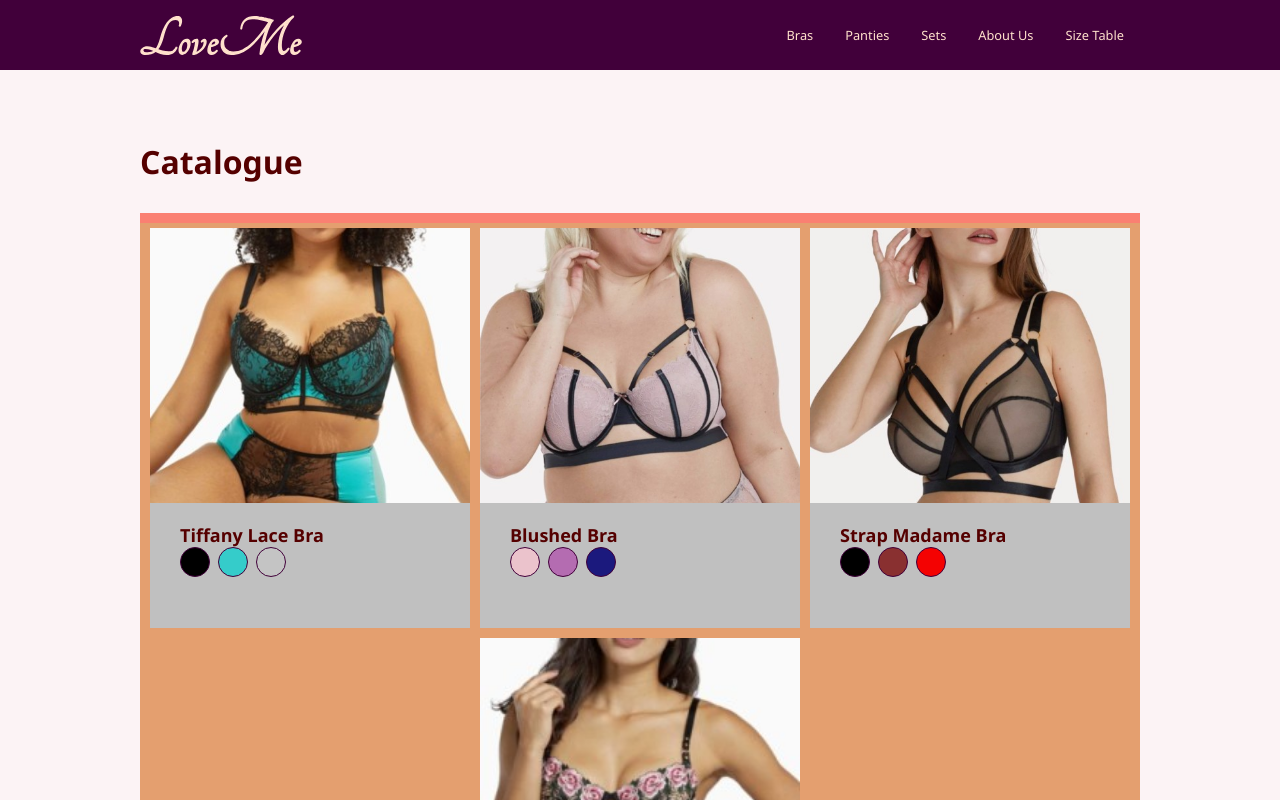
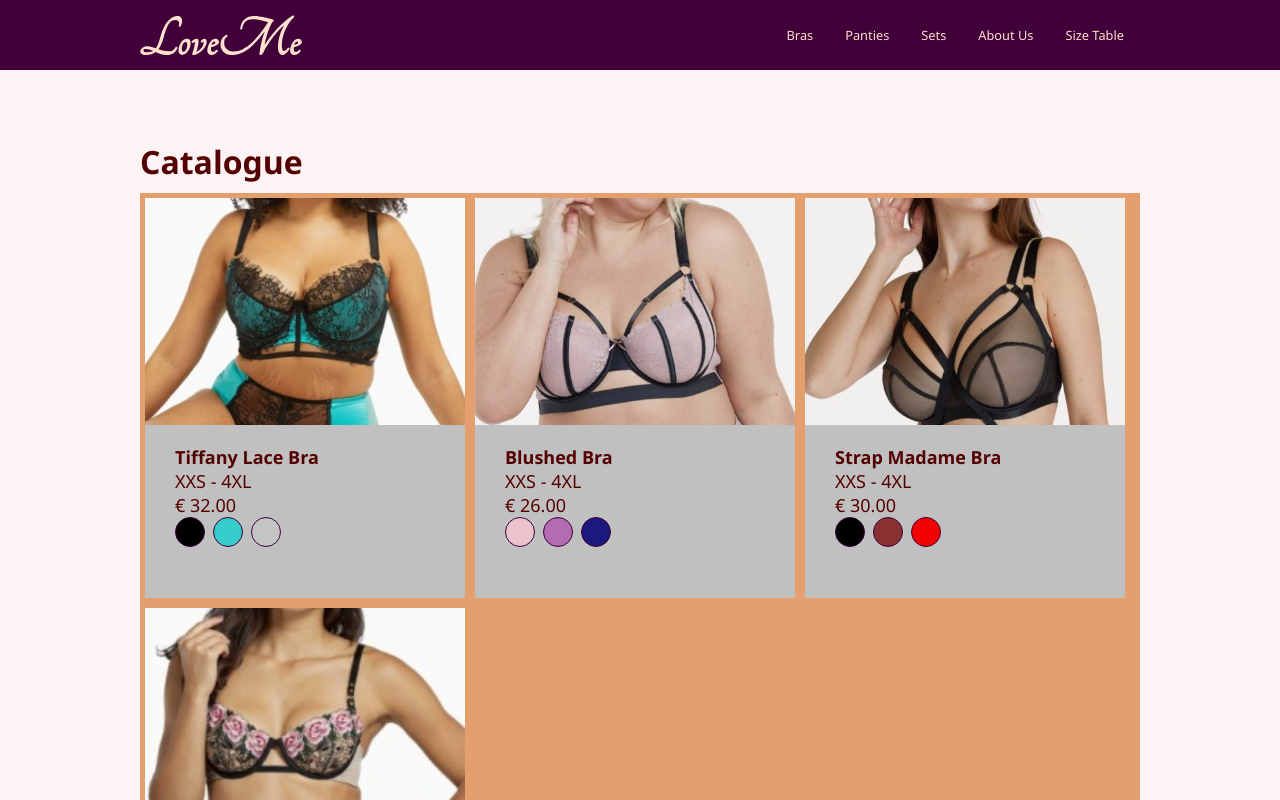
Before and after one commit to piyakornk/Inclusive-Lingerie, a React (Create React App) app: page /Catalogue/100 in a window 1280 px wide. Shown: the top 800 px of the page. Built offline with nearby package versions, Linux system fonts and the light colour scheme.

Commit message:
Franc - OCD

```diff
--- a/src/components/Catalogue.css
+++ b/src/components/Catalogue.css
@@ -10,29 +10,39 @@
 
 .cards__container {
 
-  background-color: salmon;
+  /*background-color: salmon;*/
   width: 90%;
   max-width: 1000px;
   margin: 30px auto 30px auto;
+  margin: auto;
 
   display: flex;
   flex-wrap: wrap;
-  justify-content: space-between;
-  /* flex-flow: column;
+  /*justify-content: space-between;*/
+  /*flex-direction: start;*/
+  /*flex-flow: column;
   align-items: center;*/
+
+
 
 }
 
 
 .cards__items {
   background-color: rgb(228, 159, 111);
-  width: auto;
+  width: fit-content;
   max-width: 1000px;
   list-style: none;
   margin: 10px 0px 30px 0px;
-  display: flex;
-  flex-wrap: wrap;
+
+  /*display: flex;
+  flex-wrap: wrap;*/
   justify-content: center;
+
+  display:flex;
+  flex-direction:row;
+  flex-wrap:wrap;
+
 
 }
 
@@ -123,8 +133,17 @@
   }
 }
 
-@media only screen and (max-width: 1024px) {
+@media only screen and (max-width: 400px) {
   .cards__item {
     margin-bottom: 2rem;
+    align-items: center;
+    width:min-content;
+
   }
 }
+
+@media only screen and (min-width: 1000px) {
+  .cards__items {
+    justify-content: left;
+  }
+}
--- a/src/components/CatalogueCard.js
+++ b/src/components/CatalogueCard.js
@@ -14,6 +14,8 @@
                     <h5 className="cards__item__text">
                         {product.title}
                     </h5>
+                    <p className="cards__item__text">XXS - 4XL</p>
+                    <p className="cards__item__text">€ {product.price}.00</p>
                     <ColorsButtons product={product}/>
                 </div>
             </Link>
--- a/src/components/ProductCardComponents.css
+++ b/src/components/ProductCardComponents.css
@@ -20,7 +20,7 @@
     display: flex;
     flex-wrap: wrap;
     vertical-align: top;
-    justify-content: center;
+    justify-content: left;
 
 }
 
--- a/src/components/pages/AboutUs.js
+++ b/src/components/pages/AboutUs.js
@@ -18,6 +18,7 @@
                 <h2 className="bottom__margin">Our Belief</h2>
                 <p className="bottom__margin">
                     Beauty is not defined by size, color, height or anything else. Beauty is not how you look compared with some unreachable standard. Beauty is how you see yourself, how comfortable you are with your body and most of all, how much you love yourself.
+
                     Every person on Earth should have the opportunity to feel beautiful and validated. It is for this reason that we created the LoveMe lingerie line with sizes that span from XXS to 4XL in order to accommodate as many women’s needs as possible. We try our best to have a fit for all people, because everybody has the right to feel powerful and desirable and love their body.
                 </p>
             </div>
```
